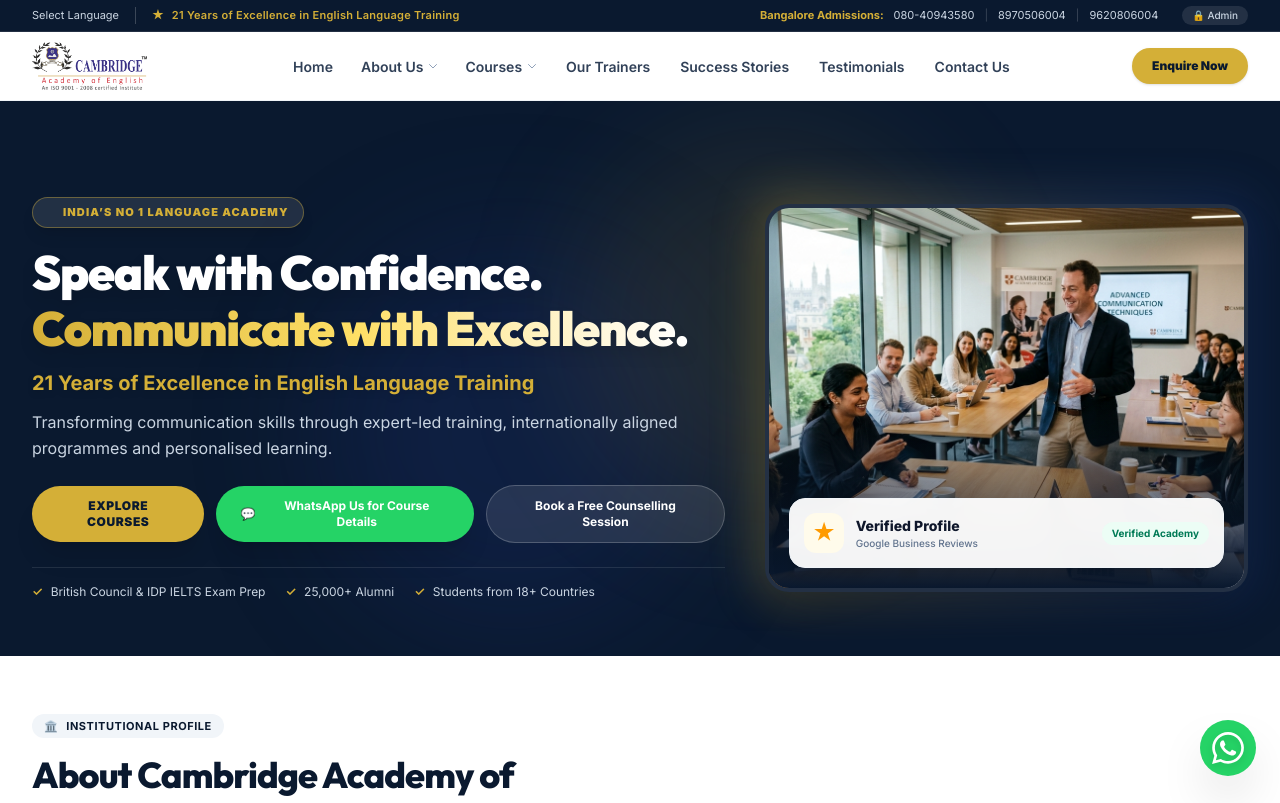
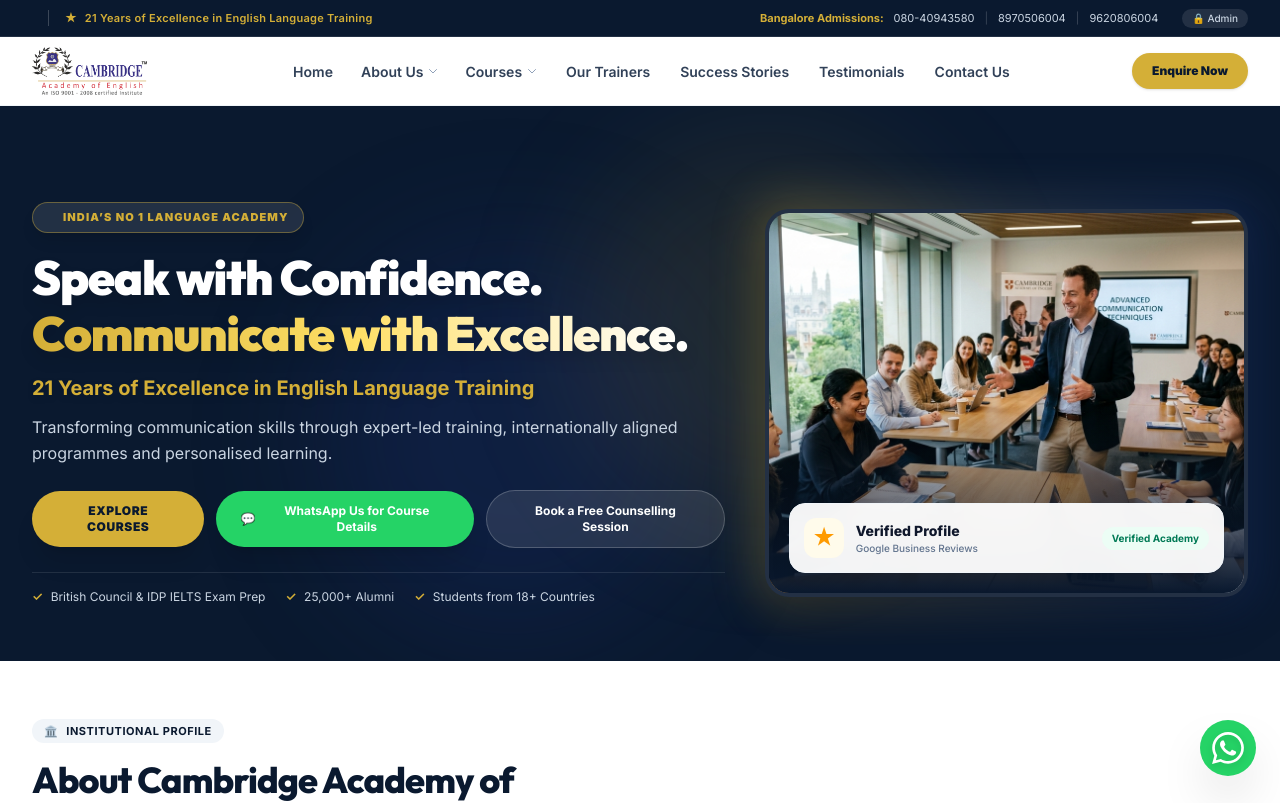
Before and after one commit to Utsavthesiya146/cambridgeacademyofenglish, a Next.js app: page / in a window 1280 px wide. Shown: the top 803 px of the page. Built offline with nearby package versions, Linux system fonts and the light colour scheme; no server answers.

Commit message:
fix(header): remove redundant static Select Language text for clean dropdown appearance

```diff
--- a/src/components/Header.tsx
+++ b/src/components/Header.tsx
@@ -65,9 +65,7 @@ export default function Header() {
       <div className="bg-[#0a192f] text-slate-300 text-[11px] py-1.5 hidden lg:block border-b border-white/10">
         <div className="container-custom flex justify-between items-center">
           <div className="flex items-center gap-4">
-            <div id="google_translate_element" className="flex items-center text-[11px]">
-              Select Language
-            </div>
+            <div id="google_translate_element" className="flex items-center text-[11px] min-h-[24px]" />
             <div className="flex items-center gap-2 border-l border-white/20 pl-4 text-[#d4af37] font-semibold tracking-wide">
               <span>★</span>
               <span>21 Years of Excellence in English Language Training</span>
```
